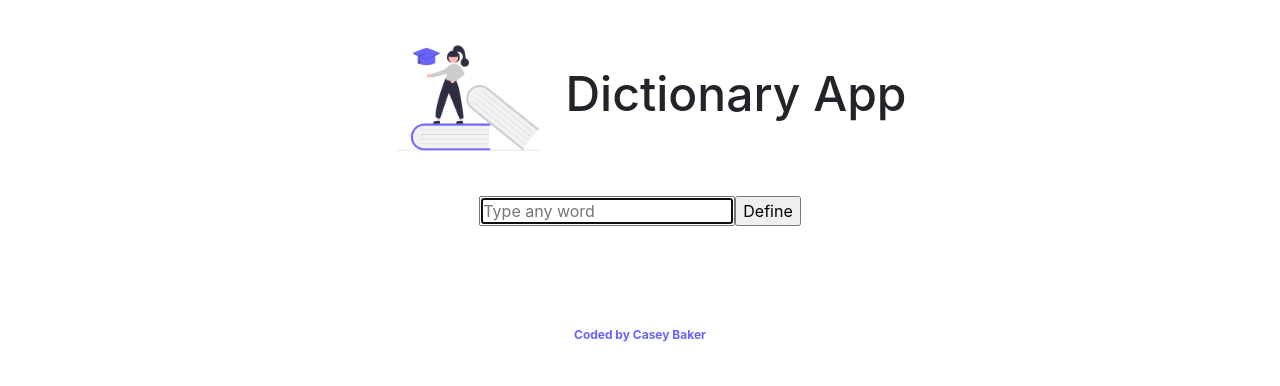
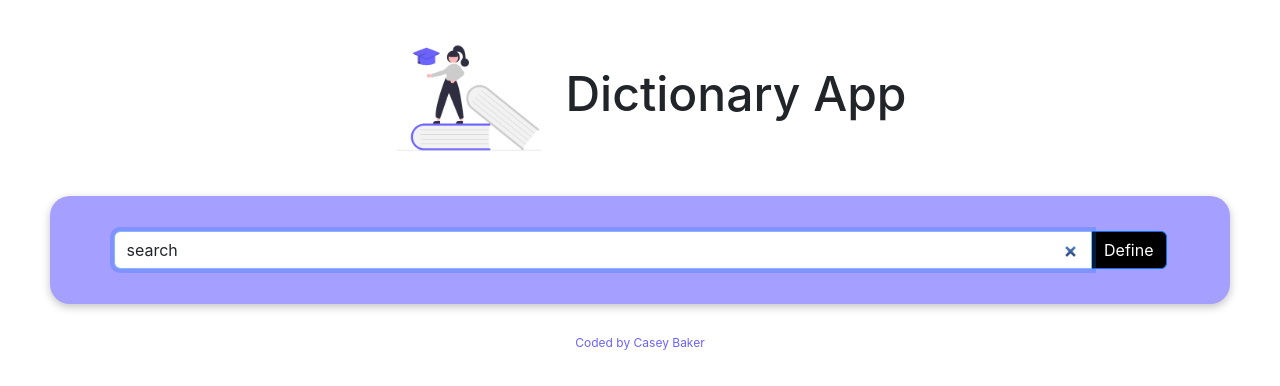
Before and after one commit to cj-baker/react-dictionary-project, a React (Create React App) app: page / in a window 1280 px wide. Shown: the top 386 px of the page. Built offline with nearby package versions, Linux system fonts and the light colour scheme; no server answers.

Commit message:
Updated CSS and added Default Word

```diff
--- a/src/App.css
+++ b/src/App.css
@@ -9,8 +9,8 @@ header {
 }
 footer {
   text-align: center;
-  margin: 100px 0 30px 0;
+  margin: 30px 0;
   color: #6c63ff;
-  font-weight: bold;
+  font-weight: normal;
   font-size: 12px;
 }
--- a/src/App.js
+++ b/src/App.js
@@ -10,7 +10,7 @@ function App() {
         <h1>Dictionary App</h1>
       </header>
       <main>
-        <Dictionary />
+        <Dictionary defaultWord="search" />
       </main>
       <footer>Coded by Casey Baker</footer>
     </div>
--- a/src/Dictionary.css
+++ b/src/Dictionary.css
@@ -4,8 +4,31 @@ form {
 }
 .Dictionary {
   text-align: center;
+  margin: 30px 40px;
+}
+.Dictionary section {
+  background-color: #a59fff;
+  box-shadow: rgba(0, 0, 0, 0.24) 0px 3px 8px;
+  padding: 5px;
+  border-radius: 20px;
+  margin: 10px;
+}
+.input {
+  width: 90%;
+  margin: 0 auto;
+}
+.submit {
+  background-color: black;
+}
+
+.Results section {
+  text-align: left;
+  background-color: #cccccc;
+  box-shadow: rgba(0, 0, 0, 0.24) 0px 3px 8px;
+  padding: 30px;
 }
 .word {
+  margin-right: 10px;
   color: #6c63ff;
 }
 .partOfSpeech {
--- a/src/Dictionary.js
+++ b/src/Dictionary.js
@@ -2,40 +2,61 @@ import React, { useState } from "react";
 import "./Dictionary.css";
 import axios from "axios";
 import Results from "./Results";
+import { InputGroup, Button, FormControl } from "react-bootstrap";
 
-export default function Dictionary() {
-  const [word, setWord] = useState("");
+export default function Dictionary(props) {
+  const [word, setWord] = useState(props.defaultWord);
   const [results, setResults] = useState(null);
+  const [loaded, setLoaded] = useState(false);
 
   function handleResponse(response) {
     console.log(response);
     setResults(response.data);
   }
 
-  function search(event) {
-    event.preventDefault();
-    alert(`Defining ${word}....`);
+  function search() {
     let apiKey = "ef8b3fdo4bbe83bb3e23006at2b0a458";
     let apiUrl = `https://api.shecodes.io/dictionary/v1/define?word=${word}&key=${apiKey}`;
     axios.get(apiUrl).then(handleResponse);
   }
 
+  function handleSubmit(event) {
+    event.preventDefault();
+    search();
+  }
+  function load() {
+    setLoaded(true);
+    search();
+  }
+
   function handleWordChange(event) {
     setWord(event.target.value);
   }
-
+  if (loaded) {
     return (
       <div className="Dictionary">
-      <form onSubmit={search}>
-        <input
+        <section>
+          <form onSubmit={handleSubmit}>
+            <InputGroup className="input">
+              <FormControl
+                className="search"
                 type="search"
                 onChange={handleWordChange}
                 autoFocus={true}
                 placeholder="Type any word"
+                defaultValue={props.defaultWord}
               />
-        <input type="submit" value="Define" />
+              <Button className="submit" type="submit">
+                Define
+              </Button>
+            </InputGroup>
           </form>
+        </section>
         <Results results={results} />
       </div>
     );
+  } else {
+    load();
+    return "Loading...";
   }
+}
--- a/src/Meaning.js
+++ b/src/Meaning.js
@@ -7,7 +7,7 @@ export default function Meaning(props) {
     <div className="Meaning">
       <h3 className="partOfSpeech"> {props.meaning.partOfSpeech}</h3>
       <p className="definition">Definition: {props.meaning.definition}</p>
-      <p className="example">Example: {props.meaning.example}</p>
+      <p className="example"> {props.meaning.example}</p>
       <Synonyms synonyms={props.meaning.synonyms} />
     </div>
   );
--- a/src/Phonetics.js
+++ /dev/null
@@ -1,6 +0,0 @@
-import React from "react";
-
-export default function Phonetics(props) {
-  console.log(props.phonetics);
-  return <div className="Phonetics"></div>;
-}
--- a/src/Results.js
+++ b/src/Results.js
@@ -5,16 +5,20 @@ export default function Results(props) {
   if (props.results) {
     return (
       <div className="Results">
-        <h1 className="word">{props.results.word}</h1>
-        <small className="phonetics">{props.results.phonetic}</small>
+        <section>
+          <h1 className="word d-inline">{props.results.word}</h1>
+          <span className="phonetics">[{props.results.phonetic}]</span>
+          <hr />
           {props.results.meanings.map(function (meaning, index) {
             return (
               <div key={index}>
                 {" "}
                 <Meaning meaning={meaning} />
+                <hr />
               </div>
             );
           })}
+        </section>
       </div>
     );
   } else {
```
Lines whose indentation alone changed are shown as unchanged.
